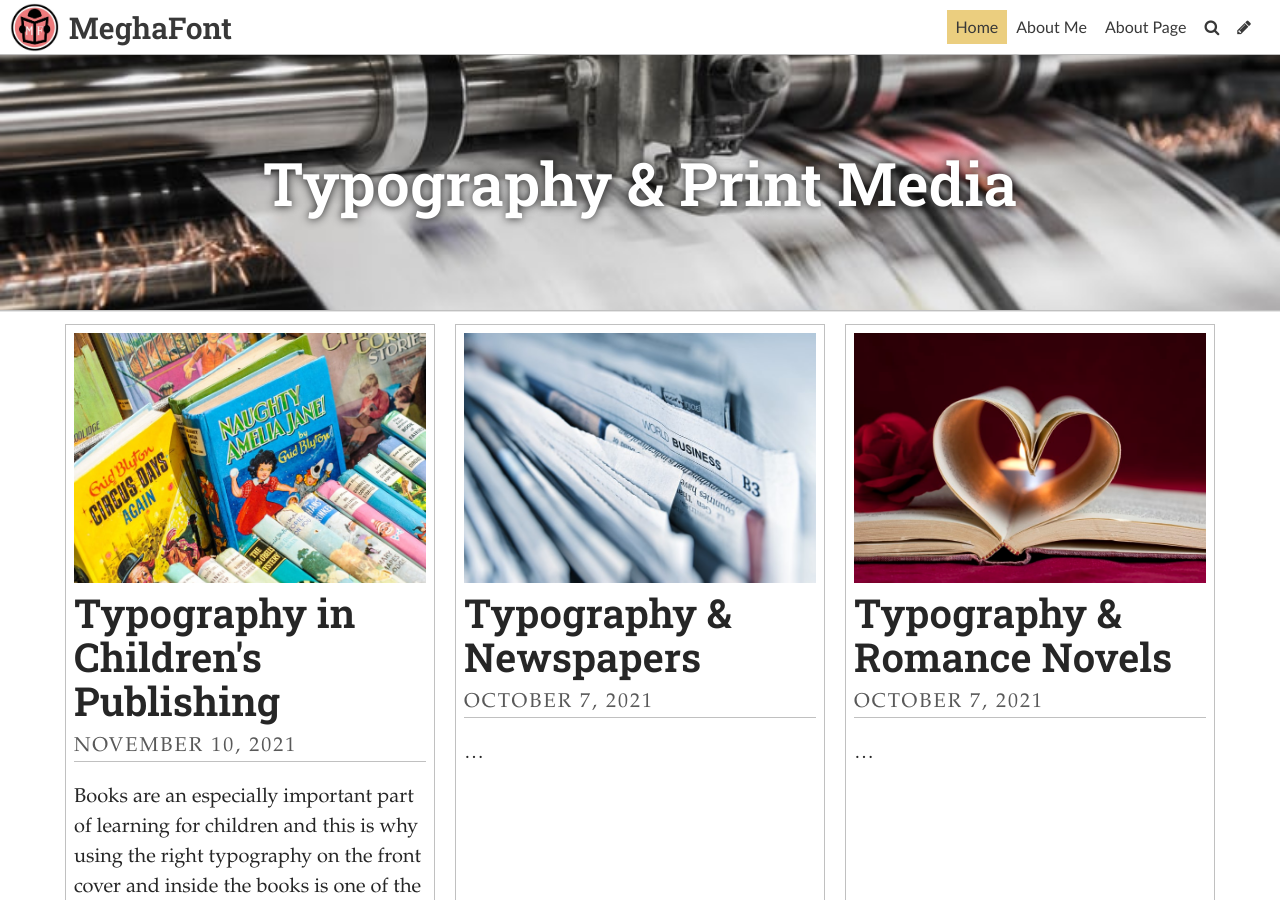
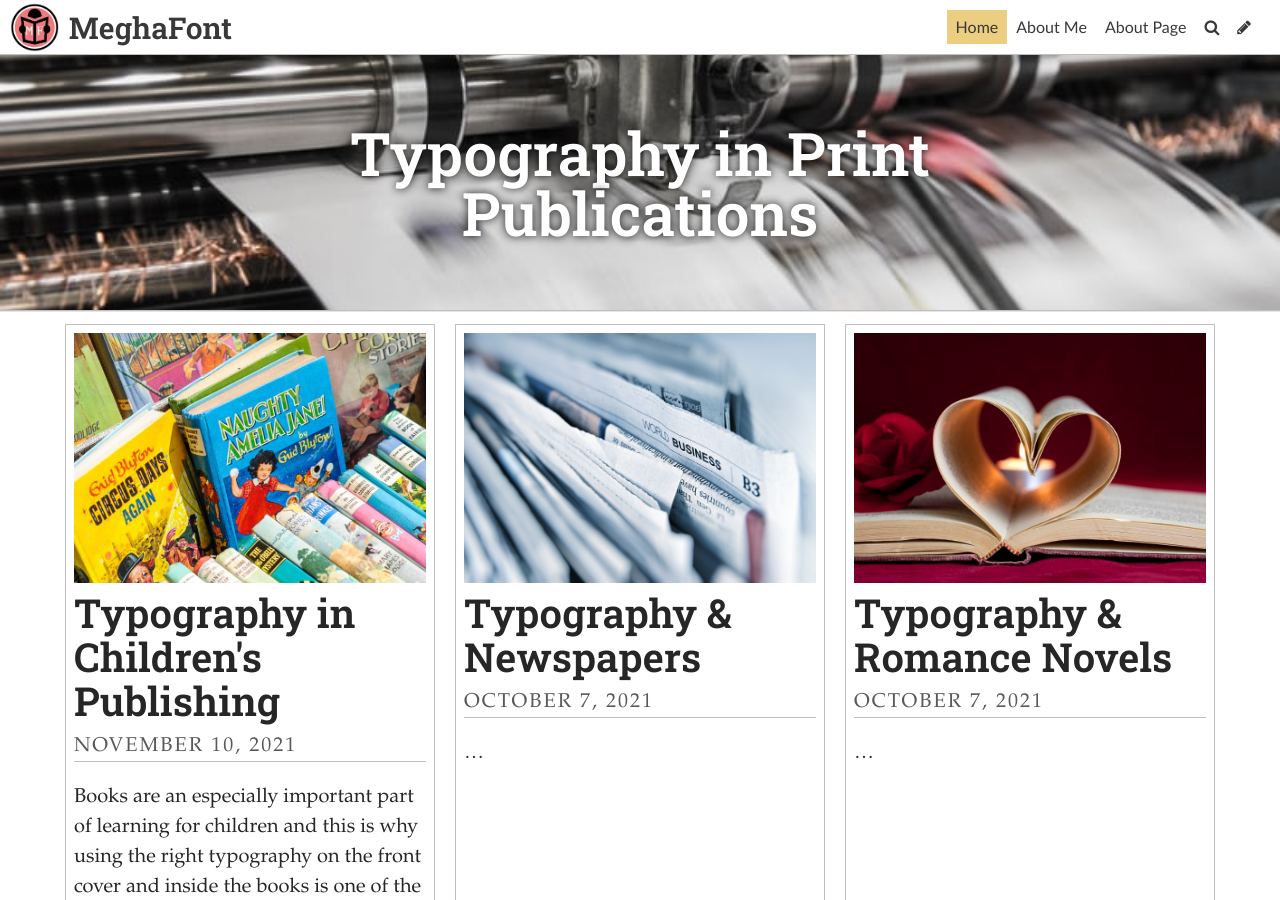
Before and after one commit to meghantole/tarm, a Jekyll site: the page built from index.html, in a window 1280 px wide and 900 px high. Built offline with Jekyll 4.4.1, drawn with Linux system fonts in a browser that asks for light colours; some web fonts are replaced; the list of posts is cut into pages by our own code.

Commit message:
Update Settings “general”

```diff
--- a/_data/settings.yml
+++ b/_data/settings.yml
@@ -2,7 +2,7 @@ title: MeghaFont
 description: Website about typography
 footer_text: Copyright 2021 Meghan Tole
 header_feature_image: ../uploads/photo-1503694978374-8a2fa686963a.jpeg
-header_text: Typography & Print Media
+header_text: Typography in Print Publications
 header_text_color: "#ffffff"
 bannerheight: 20vmax
 navbarheight: 55px
```
